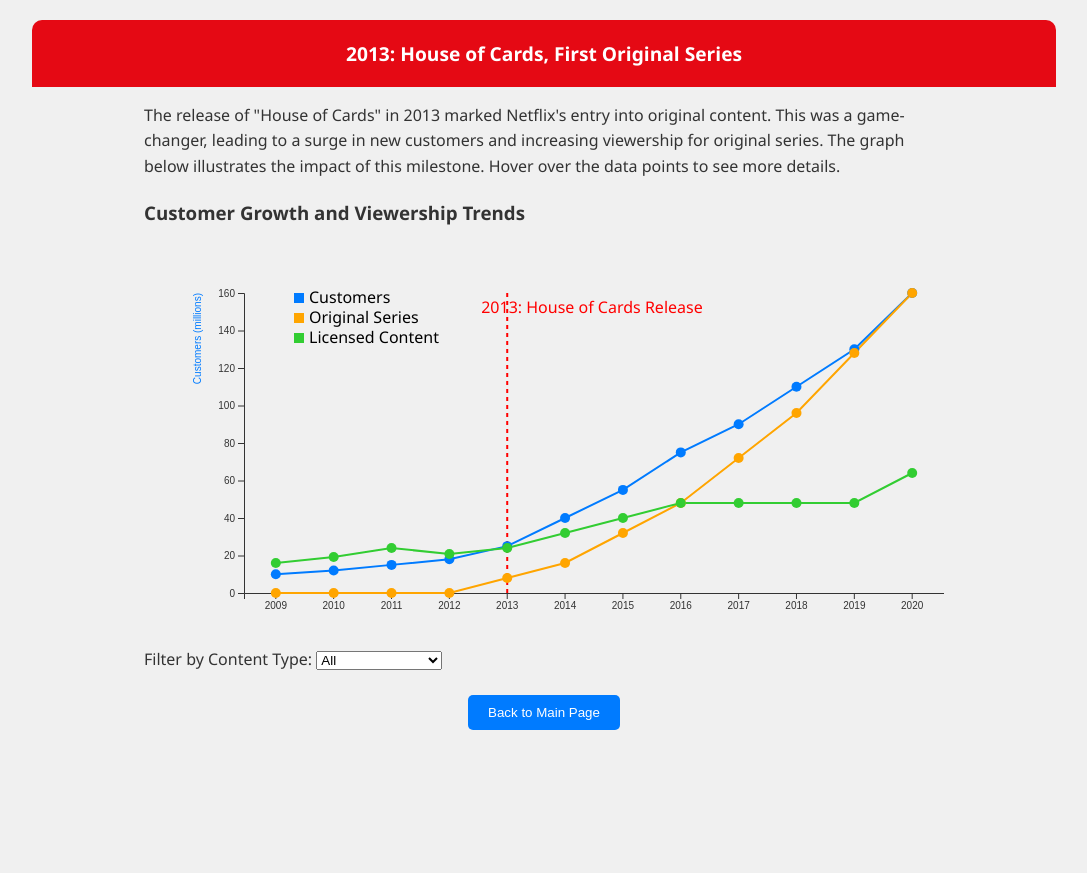
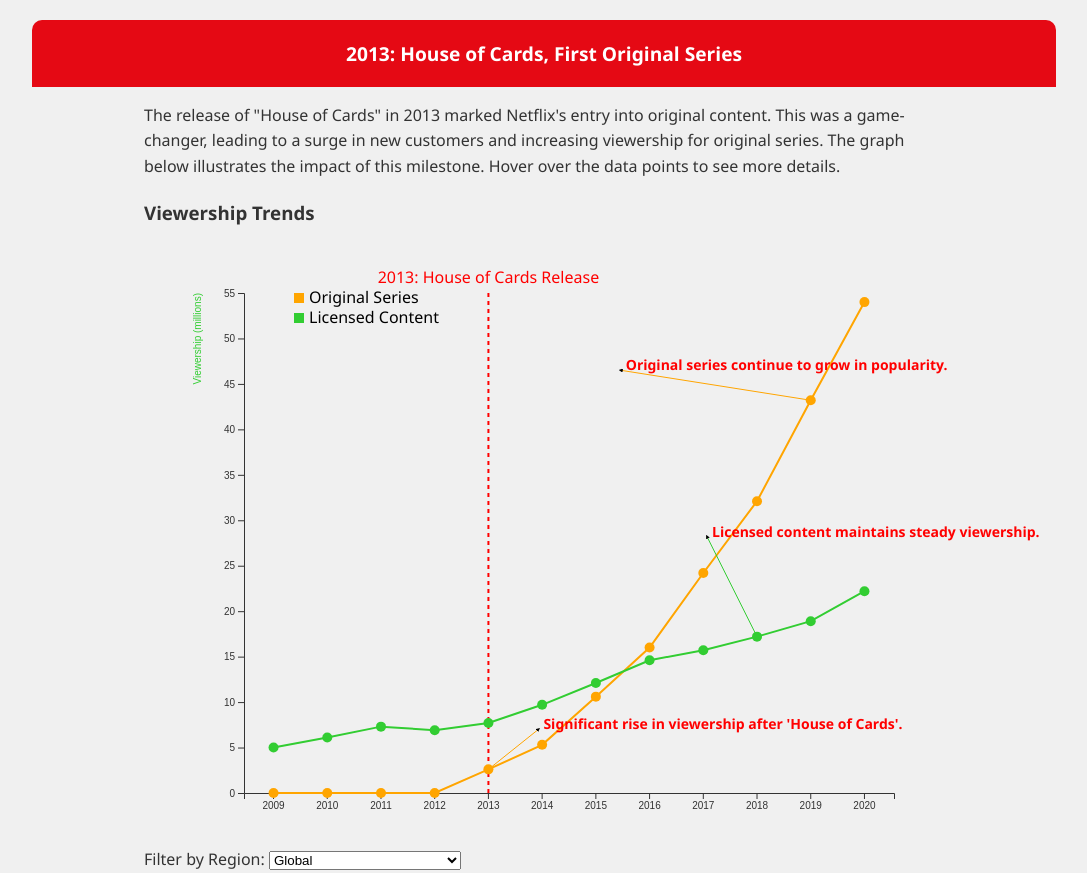
Before and after one commit to manish9363/narrative-visualization, a plain HTML site: page milestone2.html in a window 1280 px wide. Shown: the top 873 px of the page, without its empty margins (96-1183 px from the left). Before the commit the page ends 800 px from the top, so only its background shows below. Drawn offline with nearby package versions, Linux system fonts and the light colour scheme.

Commit message:
refining milestone2 code

```diff
--- a/js/milestone2.js
+++ b/js/milestone2.js
@@ -1,156 +1,90 @@
 document.addEventListener("DOMContentLoaded", function () {
-    const combinedData = [
-        { year: 2009, customers: 10, originalSeries: 0, licensedContent: 10 },
-        { year: 2010, customers: 12, originalSeries: 0, licensedContent: 12 },
-        { year: 2011, customers: 15, originalSeries: 0, licensedContent: 15 },
-        { year: 2012, customers: 18, originalSeries: 0, licensedContent: 13 },
-        { year: 2013, customers: 25, originalSeries: 5, licensedContent: 15 },
-        { year: 2014, customers: 40, originalSeries: 10, licensedContent: 20 },
-        { year: 2015, customers: 55, originalSeries: 20, licensedContent: 25 },
-        { year: 2016, customers: 75, originalSeries: 30, licensedContent: 30 },
-        { year: 2017, customers: 90, originalSeries: 45, licensedContent: 30 },
-        { year: 2018, customers: 110, originalSeries: 60, licensedContent: 30 },
-        { year: 2019, customers: 130, originalSeries: 80, licensedContent: 30 },
-        { year: 2020, customers: 160, originalSeries: 100, licensedContent: 40 },
-    ];
+    d3.csv("data/data.csv").then(data => {
+        data.forEach(d => {
+            d.year = +d.year;
+            d.originalSeries = +d.originalSeries;
+            d.licensedContent = +d.licensedContent;
+        });
+
+        const svgWidth = 900;
+        const svgHeight = 600;
+        const margin = { top: 50, right: 150, bottom: 50, left: 100 };
+        const width = svgWidth - margin.left - margin.right;
+        const height = svgHeight - margin.top - margin.bottom;
 
         const svg = d3.select("#combinedChart")
             .append("svg")
-        .attr("width", 800)
-        .attr("height", 400)
+            .attr("width", svgWidth)
+            .attr("height", svgHeight)
             .append("g")
-        .attr("transform", "translate(100,50)");
+            .attr("transform", `translate(${margin.left},${margin.top})`);
 
         const xScale = d3.scaleBand()
-        .domain(combinedData.map(d => d.year))
-        .range([0, 700])
+            .domain(d3.range(2009, 2021))
+            .range([0, width])
             .padding(0.1);
 
-    const yScaleCustomers = d3.scaleLinear()
-        .domain([0, d3.max(combinedData, d => d.customers)])
+        const yScaleViewership = d3.scaleLinear()
+            .domain([0, d3.max(data, d => Math.max(d.originalSeries, d.licensedContent))])
             .nice()
-        .range([300, 0]);
-
-    const yScaleViewership = d3.scaleLinear()
-        .domain([0, d3.max(combinedData, d => Math.max(d.originalSeries, d.licensedContent))])
-        .nice()
-        .range([300, 0]);
+            .range([height, 0]);
 
         svg.append("g")
-        .attr("transform", "translate(0,300)")
+            .attr("transform", `translate(0,${height})`)
             .call(d3.axisBottom(xScale).tickFormat(d3.format("d")));
 
         svg.append("g")
-        .attr("class", "y axis customers")
-        .call(d3.axisLeft(yScaleCustomers).ticks(10))
+            .attr("class", "y axis viewership")
+            .call(d3.axisLeft(yScaleViewership).ticks(10))
             .append("text")
-        .attr("fill", "#007BFF")
+            .attr("fill", "#32CD32")
             .attr("transform", "rotate(-90)")
             .attr("y", -50)
             .attr("dy", "0.71em")
             .attr("text-anchor", "end")
-        .text("Customers (millions)");
-
-    svg.append("g")
-        .attr("class", "y axis viewership")
-        .attr("transform", "translate(700,0)")
-        .call(d3.axisRight(yScaleViewership).ticks(10))
-        .append("text")
-        .attr("fill", "#32CD32")
-        .attr("transform", "rotate(-90)")
-        .attr("y", 50)
-        .attr("dy", "0.71em")
-        .attr("text-anchor", "end")
             .text("Viewership (millions)");
-
-    const lineCustomers = d3.line()
-        .x(d => xScale(d.year) + xScale.bandwidth() / 2)
-        .y(d => yScaleCustomers(d.customers));
-
-    const lineOriginal = d3.line()
-        .x(d => xScale(d.year) + xScale.bandwidth() / 2)
-        .y(d => yScaleViewership(d.originalSeries));
-
-    const lineLicensed = d3.line()
-        .x(d => xScale(d.year) + xScale.bandwidth() / 2)
-        .y(d => yScaleViewership(d.licensedContent));
-
-    svg.append("path")
-        .datum(combinedData)
-        .attr("class", "line customers")
-        .attr("fill", "none")
-        .attr("stroke", "#007BFF")
-        .attr("stroke-width", 2)
-        .attr("d", lineCustomers);
-
-    svg.append("path")
-        .datum(combinedData)
-        .attr("class", "line originalSeries")
-        .attr("fill", "none")
-        .attr("stroke", "#FFA500")
-        .attr("stroke-width", 2)
-        .attr("d", lineOriginal);
-
-    svg.append("path")
-        .datum(combinedData)
-        .attr("class", "line licensedContent")
-        .attr("fill", "none")
-        .attr("stroke", "#32CD32")
-        .attr("stroke-width", 2)
-        .attr("d", lineLicensed);
 
         svg.append("line")
             .attr("x1", xScale(2013) + xScale.bandwidth() / 2)
             .attr("x2", xScale(2013) + xScale.bandwidth() / 2)
             .attr("y1", 0)
-        .attr("y2", 300)
+            .attr("y2", height)
             .attr("stroke", "red")
             .attr("stroke-width", 2)
             .attr("stroke-dasharray", "4");
 
         svg.append("text")
-        .attr("x", xScale(2013))
-        .attr("y", 20)
+            .attr("x", xScale(2013) + xScale.bandwidth() / 2)
+            .attr("y", -10)
             .attr("fill", "red")
+            .attr("text-anchor", "middle")
             .text("2013: House of Cards Release");
 
         const legend = svg.append("g")
-        .attr("transform", "translate(50,0)"); // Adjusted transform to move legend to the middle
+            .attr("transform", "translate(50,0)");
 
         legend.append("rect")
             .attr("x", 0)
             .attr("y", 0)
             .attr("width", 10)
             .attr("height", 10)
-        .attr("fill", "#007BFF");
+            .attr("fill", "#FFA500");
 
         legend.append("text")
             .attr("x", 15)
             .attr("y", 10)
-        .text("Customers");
+            .text("Original Series");
 
         legend.append("rect")
             .attr("x", 0)
             .attr("y", 20)
             .attr("width", 10)
             .attr("height", 10)
-        .attr("fill", "#FFA500");
+            .attr("fill", "#32CD32");
 
         legend.append("text")
             .attr("x", 15)
             .attr("y", 30)
-        .text("Original Series");
-
-    legend.append("rect")
-        .attr("x", 0)
-        .attr("y", 40)
-        .attr("width", 10)
-        .attr("height", 10)
-        .attr("fill", "#32CD32");
-
-    legend.append("text")
-        .attr("x", 15)
-        .attr("y", 50)
             .text("Licensed Content");
 
         // Tooltip
@@ -165,7 +99,7 @@
 
         const showTooltip = (event, d) => {
             tooltip.transition().duration(200).style("opacity", 0.9);
-        tooltip.html(`Year: ${d.year}<br>Customers: ${d.customers}M<br>Original Series: ${d.originalSeries}M<br>Licensed Content: ${d.licensedContent}M`)
+            tooltip.html(`Year: ${d.year}<br>Original Series: ${d.originalSeries}M<br>Licensed Content: ${d.licensedContent}M`)
                 .style("left", (event.pageX + 5) + "px")
                 .style("top", (event.pageY - 28) + "px");
         };
@@ -174,19 +108,64 @@
             tooltip.transition().duration(500).style("opacity", 0);
         };
 
-    svg.selectAll(".dot")
-        .data(combinedData)
-        .enter().append("circle")
-        .attr("class", "dot")
-        .attr("cx", d => xScale(d.year) + xScale.bandwidth() / 2)
-        .attr("cy", d => yScaleCustomers(d.customers))
-        .attr("r", 5)
-        .attr("fill", "#007BFF")
-        .on("mouseover", showTooltip)
-        .on("mouseout", hideTooltip);
+        // Define arrowhead marker
+        svg.append("defs").append("marker")
+            .attr("id", "arrow")
+            .attr("viewBox", "0 -5 10 10")
+            .attr("refX", 5)
+            .attr("refY", 0)
+            .attr("markerWidth", 4)
+            .attr("markerHeight", 4)
+            .attr("orient", "auto")
+            .append("path")
+            .attr("d", "M0,-5L10,0L0,5")
+            .attr("fill", "black");
+
+        const annotations = [
+            { x: 2013, y: 5, dx: 50, dy: -40, color: "#FFA500", text: "Significant rise in viewership after 'House of Cards'.", line: "originalSeries" },
+            { x: 2018, y: 13, dx: -50, dy: -100, color: "#32CD32", text: "Licensed content maintains steady viewership.", line: "licensedContent" },
+            { x: 2019, y: 60, dx: -190, dy: -30, color: "#FFA500", text: "Original series continue to grow in popularity.", line: "originalSeries" }
+        ];
+
+        const filterDropdown = d3.select("#filterDropdown");
+
+        const updateVisibility = () => {
+            const selectedRegion = filterDropdown.property("value");
+            const filteredData = data.filter(d => d.region === selectedRegion);
+
+            svg.selectAll(".line, .dot, .annotation").remove(); // Remove existing elements
+
+            const maxViewership = d3.max(filteredData, d => Math.max(d.originalSeries, d.licensedContent));
+            yScaleViewership.domain([0, maxViewership]).nice();
+
+            svg.select(".y.axis.viewership").transition().duration(500).call(d3.axisLeft(yScaleViewership).ticks(10));
+
+            const lineOriginal = d3.line()
+                .x(d => xScale(d.year) + xScale.bandwidth() / 2)
+                .y(d => yScaleViewership(d.originalSeries));
+
+            const lineLicensed = d3.line()
+                .x(d => xScale(d.year) + xScale.bandwidth() / 2)
+                .y(d => yScaleViewership(d.licensedContent));
+
+            svg.append("path")
+                .datum(filteredData)
+                .attr("class", "line originalSeries")
+                .attr("fill", "none")
+                .attr("stroke", "#FFA500")
+                .attr("stroke-width", 2)
+                .attr("d", lineOriginal);
+
+            svg.append("path")
+                .datum(filteredData)
+                .attr("class", "line licensedContent")
+                .attr("fill", "none")
+                .attr("stroke", "#32CD32")
+                .attr("stroke-width", 2)
+                .attr("d", lineLicensed);
 
             svg.selectAll(".dot-original")
-        .data(combinedData)
+                .data(filteredData)
                 .enter().append("circle")
                 .attr("class", "dot-original")
                 .attr("cx", d => xScale(d.year) + xScale.bandwidth() / 2)
@@ -197,7 +176,7 @@
                 .on("mouseout", hideTooltip);
 
             svg.selectAll(".dot-licensed")
-        .data(combinedData)
+                .data(filteredData)
                 .enter().append("circle")
                 .attr("class", "dot-licensed")
                 .attr("cx", d => xScale(d.year) + xScale.bandwidth() / 2)
@@ -207,17 +186,34 @@
                 .on("mouseover", showTooltip)
                 .on("mouseout", hideTooltip);
 
-    // Filter
-    const filterDropdown = d3.select("#filterDropdown");
+            annotations.forEach(annotation => {
+                const dataPoint = filteredData.find(d => d.year === annotation.x);
+                if (dataPoint) {
+                    const yValue = annotation.line === "originalSeries" ? yScaleViewership(dataPoint.originalSeries) : yScaleViewership(dataPoint.licensedContent);
+                    svg.append("line")
+                        .attr("class", "annotation")
+                        .attr("x1", xScale(annotation.x) + xScale.bandwidth() / 2)
+                        .attr("y1", yValue)
+                        .attr("x2", xScale(annotation.x) + xScale.bandwidth() / 2 + annotation.dx)
+                        .attr("y2", yValue + annotation.dy)
+                        .attr("stroke", annotation.color)
+                        .attr("stroke-width", 1)
+                        .attr("marker-end", "url(#arrow)");
 
-    const updateVisibility = () => {
-        const selectedValue = filterDropdown.property("value");
-        svg.selectAll(".line, .dot").style("display", selectedValue === "all" || selectedValue === "customers" ? null : "none");
-        svg.selectAll(".line.originalSeries, .dot-original").style("display", selectedValue === "all" || selectedValue === "originalSeries" ? null : "none");
-        svg.selectAll(".line.licensedContent, .dot-licensed").style("display", selectedValue === "all" || selectedValue === "licensedContent" ? null : "none");
+                    svg.append("text")
+                        .attr("class", "annotation")
+                        .attr("x", xScale(annotation.x) + xScale.bandwidth() / 2 + annotation.dx + 5)
+                        .attr("y", yValue + annotation.dy)
+                        .attr("fill", annotation.color)
+                        .attr("font-size", "12px")
+                        .attr("text-anchor", "start")
+                        .text(annotation.text);
+                }
+            });
         };
 
         filterDropdown.on("change", updateVisibility);
 
         updateVisibility();
     });
+});
--- a/milestone2.html
+++ b/milestone2.html
@@ -19,15 +19,19 @@
                 </p>
             </div>
             <div class="visualization">
-                <h3>Customer Growth and Viewership Trends</h3>
+                <h3>Viewership Trends</h3>
                 <div id="combinedChart"></div>
-                <label for="filterDropdown">Filter by Content Type: </label>
+                <label for="filterDropdown">Filter by Region: </label>
                 <select id="filterDropdown">
-                    <option value="all">All</option>
-                    <option value="customers">Customers</option>
-                    <option value="originalSeries">Original Series</option>
-                    <option value="licensedContent">Licensed Content</option>
+                    <option value="Global">Global</option>
+                    <option value="North America">North America</option>
+                    <option value="LATAM">LATAM</option>
+                    <option value="Europe">Europe</option>
+                    <option value="Asia-Pacific">Asia-Pacific</option>
+                    <option value="Middle East and North Africa">Middle East and North Africa</option>
+                    <option value="Sub-Saharan Africa">Sub-Saharan Africa</option>
                 </select>
+
             </div>
             <div class="navigation">
                 <button onclick="window.history.back()">Back to Main Page</button>
```
Also changed, not shown: data/data.csv (+85 -13 lines). Lines whose indentation alone changed are shown as unchanged.
